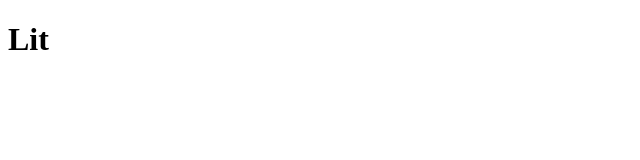
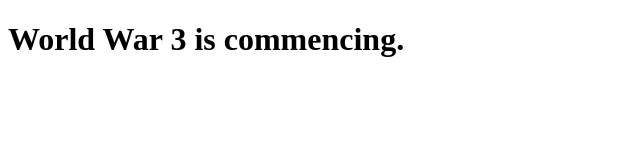
Before and after one commit to WebDesign345/WebDesign345.github.io, a plain HTML site: page index.html in a window 1280 px wide. Shown: the whole page, without its empty margins (0-640 px from the left). Drawn offline with Linux system fonts and the light colour scheme.

Commit message:
Update index.html

```diff
--- a/index.html
+++ b/index.html
@@ -2,6 +2,6 @@
 <html>
 <title> Village Food Factory </title>
 <body>
-  <h1> Lit </h1>
+  <h1> World War 3 is commencing. </h1>
 </body>
 </html>
```
